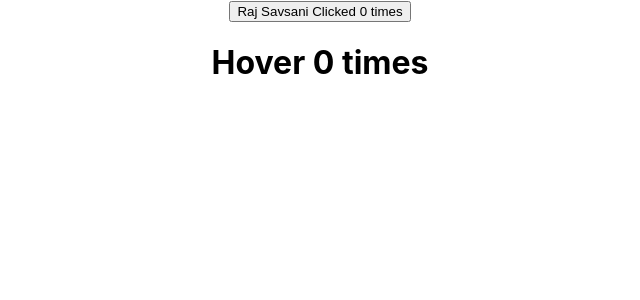
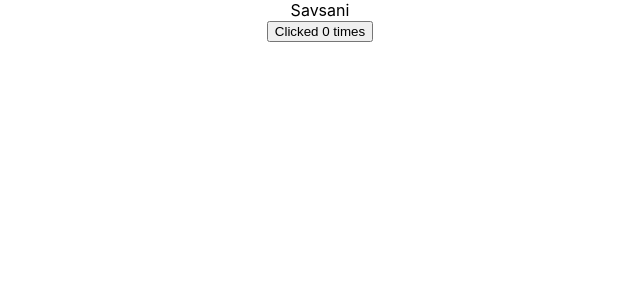
Before and after one commit to raj-savsani/ReactJs, a React (Create React App) app in the folder hello-world/: page / in a window 1280 px wide. Shown: the top 300 px of the page, without its empty margins (320-960 px from the left). Built offline with nearby package versions, Linux system fonts and the light colour scheme.

Commit message:
render Props
sharing code & props whose value is a function

```diff
--- a/hello-world/src/App.js
+++ b/hello-world/src/App.js
@@ -25,20 +25,26 @@ import Hero from "./components/Hero";
 import ErrorBoundary from "./components/ErrorBoundary";
 import ClickCounter from "./components/ClickCounter";
 import HoverCounter from "./components/HoverCounter";
+import ClickCounterTwo from "./components/ClickCounterTwo";
+import HoverCounterTwo from "./components/HoverCounterTwo";
+import Counter1 from "./components/Counter1";
+import User from "./components/User";
 
 class App extends Component {
   render() {
     return (
       <div className="App">
+        <User render={(isLoggedIn) => isLoggedIn ? 'Raj' : 'Savsani'}></User>
+        <Counter1
+          render={(count, incrementCount) => (
+            <ClickCounterTwo count={count} incrementCount={incrementCount} />
+          )}
+        />
 
-
-
-
-
-
-        <ClickCounter name="Raj Savsani"></ClickCounter>
-        <HoverCounter></HoverCounter>
-
+        {/* <ClickCounterTwo></ClickCounterTwo>
+        <HoverCounterTwo></HoverCounterTwo> */}
+        {/* <ClickCounter name="Raj Savsani"></ClickCounter>
+        <HoverCounter></HoverCounter> */}
         {/* <ErrorBoundary>
         <Hero heroname="Batman"></Hero>
         </ErrorBoundary>
@@ -64,8 +70,6 @@ class App extends Component {
         {/* <FunctionClick/> */}
         {/* <ClassClick/> */}
 
-
-
         {/* <Counter/> */}
         {/* <Message/> */}
         {/* <Greet name="Raj" heroName="Batman">
@@ -77,8 +81,8 @@ class App extends Component {
         </Greet>
         <Greet name="Chirag" heroName="Ironman" /> */}
 
-        {/* <Welcome name="Raj" heroName="Batman"></Welcome> */}
-        {/* <Welcome name="Yagnik" heroName="Superman"></Welcome>
+        {/* <Welcome name="Raj" heroName="Batman"></Welcome>
+        <Welcome name="Yagnik" heroName="Superman"></Welcome>
         <Welcome name="Chirag" heroName="Ironman"></Welcome>  */}
       </div>
     );
--- /dev/null
+++ b/hello-world/src/components/ClickCounterTwo.js
@@ -0,0 +1,16 @@
+import React, { Component } from "react";
+
+class ClickCounterTwo extends Component {
+
+
+  render() {
+    const { count, incrementCount } = this.props;
+    return (
+      <div>
+        <button onClick={incrementCount}>Clicked {count} times</button>
+      </div>
+    );
+  }
+}
+
+export default ClickCounterTwo;
--- /dev/null
+++ b/hello-world/src/components/Counter1.js
@@ -0,0 +1,23 @@
+import React, { Component } from "react";
+
+class Counter1 extends Component {
+  constructor(props) {
+    super(props);
+
+    this.state = {
+      count: 0,
+    };
+  }
+  incrementCount = () => {
+    this.setState((prevState) => {
+      return { count: prevState.count + 1 };
+    });
+  };
+  render() {
+    return (
+      <div>{this.props.render(this.state.count, this.incrementCount)}</div>
+    );
+  }
+}
+
+export default Counter1;
--- /dev/null
+++ b/hello-world/src/components/HoverCounterTwo.js
@@ -0,0 +1,11 @@
+import React, { Component } from "react";
+
+class HoverCounterTwo extends Component {
+
+  render() {
+    const { count, incrementCount } = this.props;
+    return <h1 onMouseOver={incrementCount}>Hovered {count} times</h1>;
+  }
+}
+
+export default HoverCounterTwo;
--- /dev/null
+++ b/hello-world/src/components/User.js
@@ -0,0 +1,13 @@
+import React, { Component } from 'react'
+
+class User extends Component {
+    render() {
+        return (
+            <div>
+                {this.props.render(false)}
+            </div>
+        )
+    }
+}
+
+export default User
```
